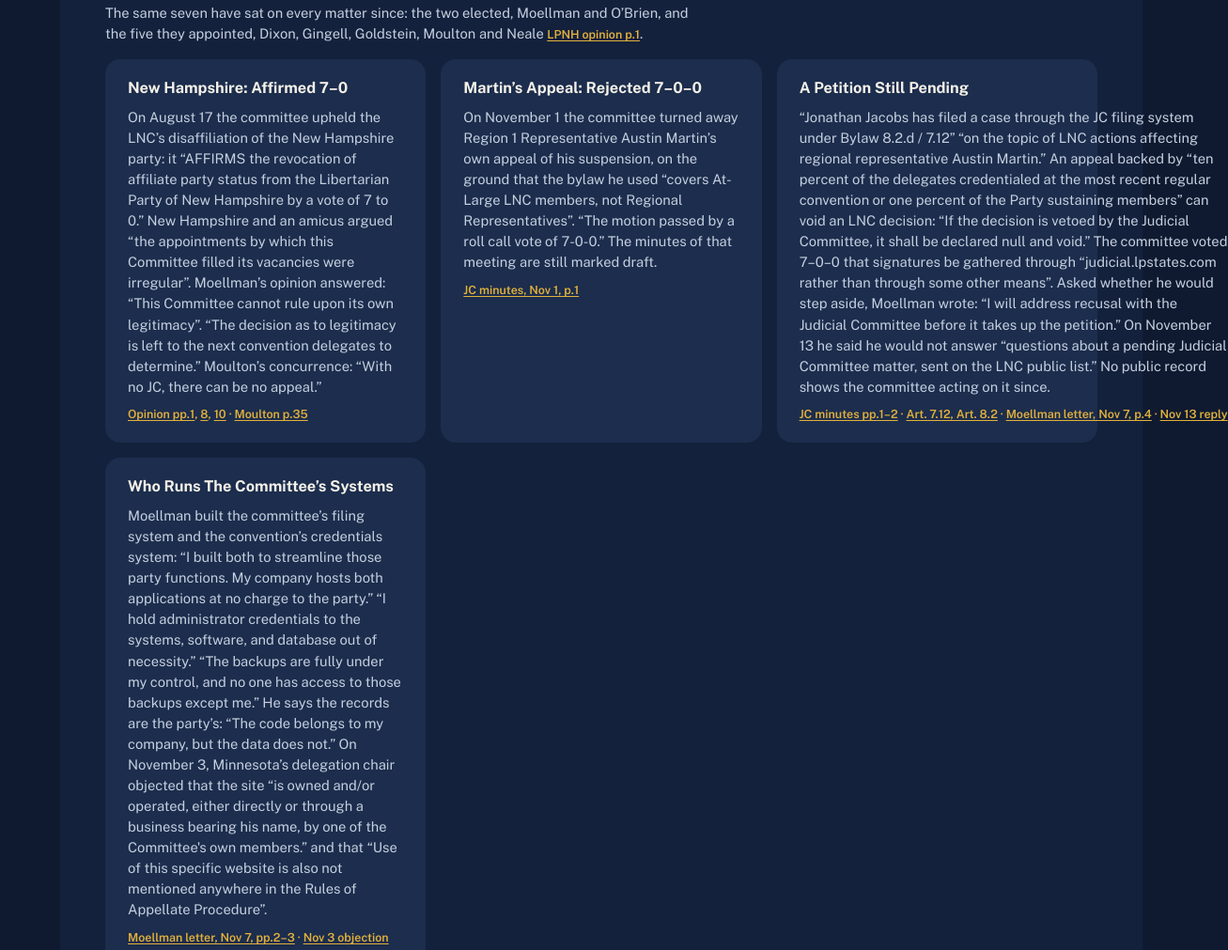
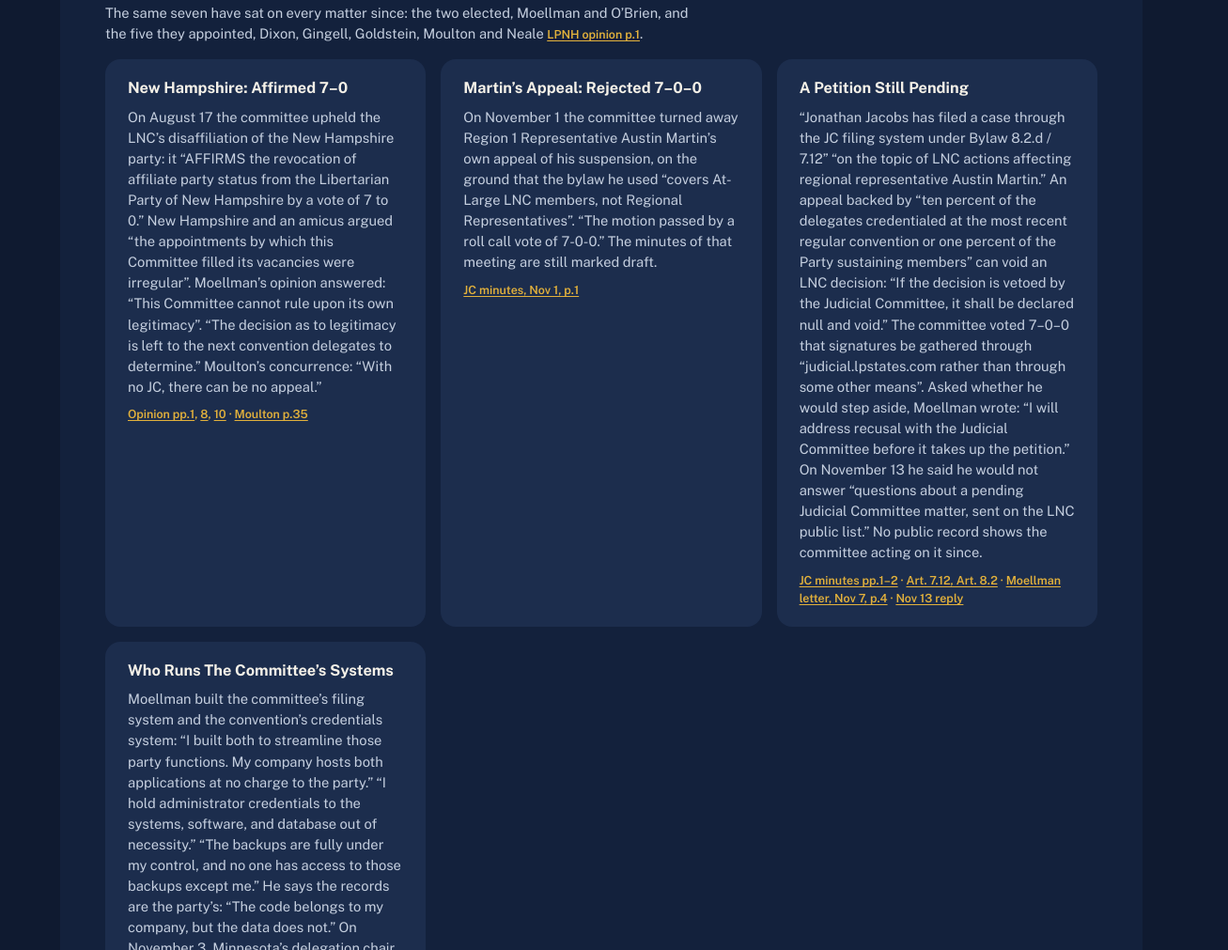
Before and after one commit to DrugsForRobots/jc-2026-vote, a plain HTML site: page index.html in a window 1280 px wide. Shown: the part 5781-6792 px from the top of the page at 94% size, 1307 px wide, since content can reach past the window. Drawn offline with nearby package versions, Linux system fonts and the light colour scheme.

Commit message:
JC Vote: let the new section's source lines wrap on narrow screens

```diff
--- a/index.html
+++ b/index.html
@@ -122,6 +122,7 @@
   .hist .cite { white-space: nowrap; }
   .hist tr.now td { border-bottom: 0; }
   .hist tr.now td:first-child { color: var(--cream); }
+  .since .card > .cite { white-space: normal; }
 </style>
 
 </head>
@@ -242,7 +243,7 @@
   </section>
 
   <!-- SINCE -->
-  <section aria-labelledby="since">
+  <section aria-labelledby="since" class="since">
     <div class="head"><p class="eyebrow">Since The Appointments</p><h2 id="since">What The Filled Committee Has Done</h2>
     <p class="note">The same seven have sat on every matter since: the two elected, Moellman and O’Brien, and the five they appointed, Dixon, Gingell, Goldstein, Moulton and Neale <a class="cite" href="https://mywikis-wiki-media.s3.us-central-1.wasabisys.com/lpedia/JC-Opinion_2026-09-08_LPNH-Moellman.pdf#page=1" target="_blank" rel="noopener">LPNH opinion p.1</a>.</p></div>
     <div class="grid2">
```
